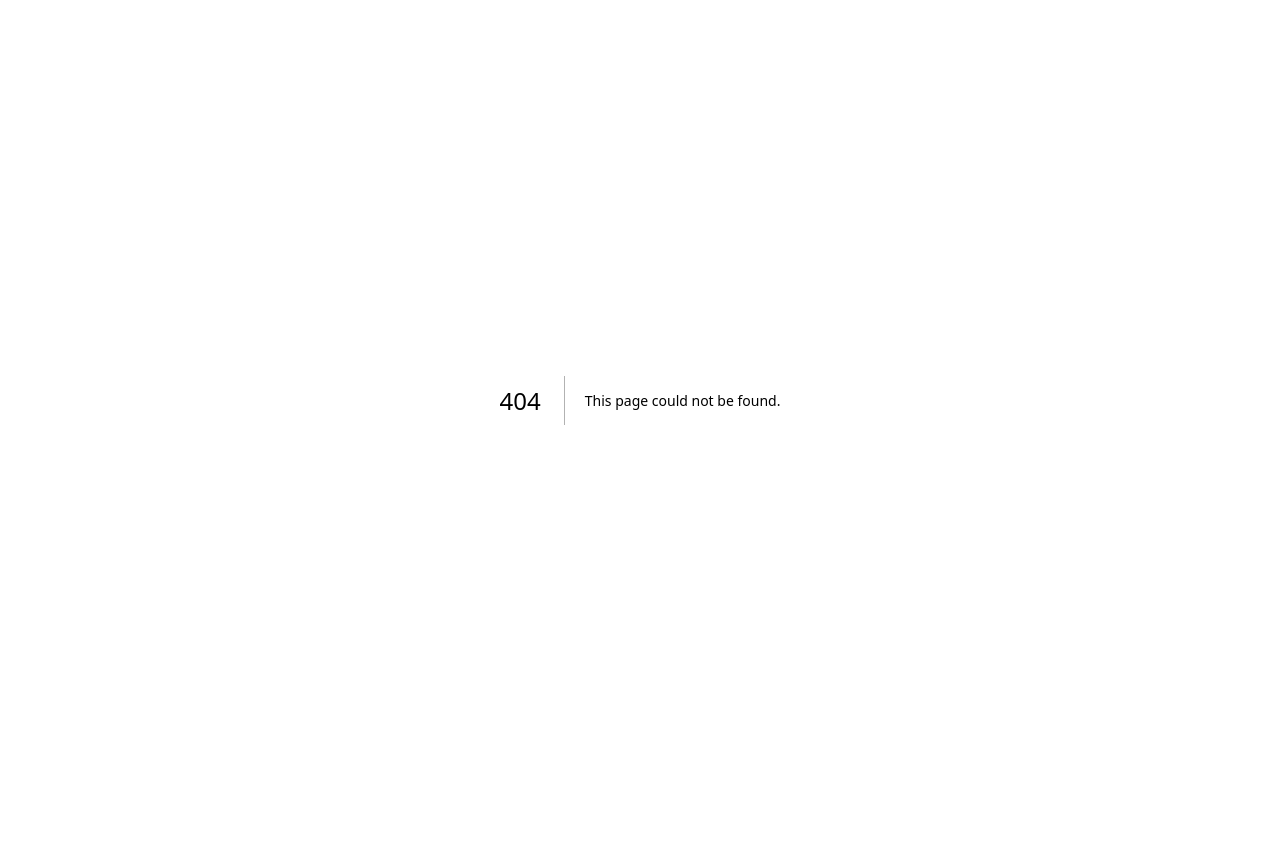
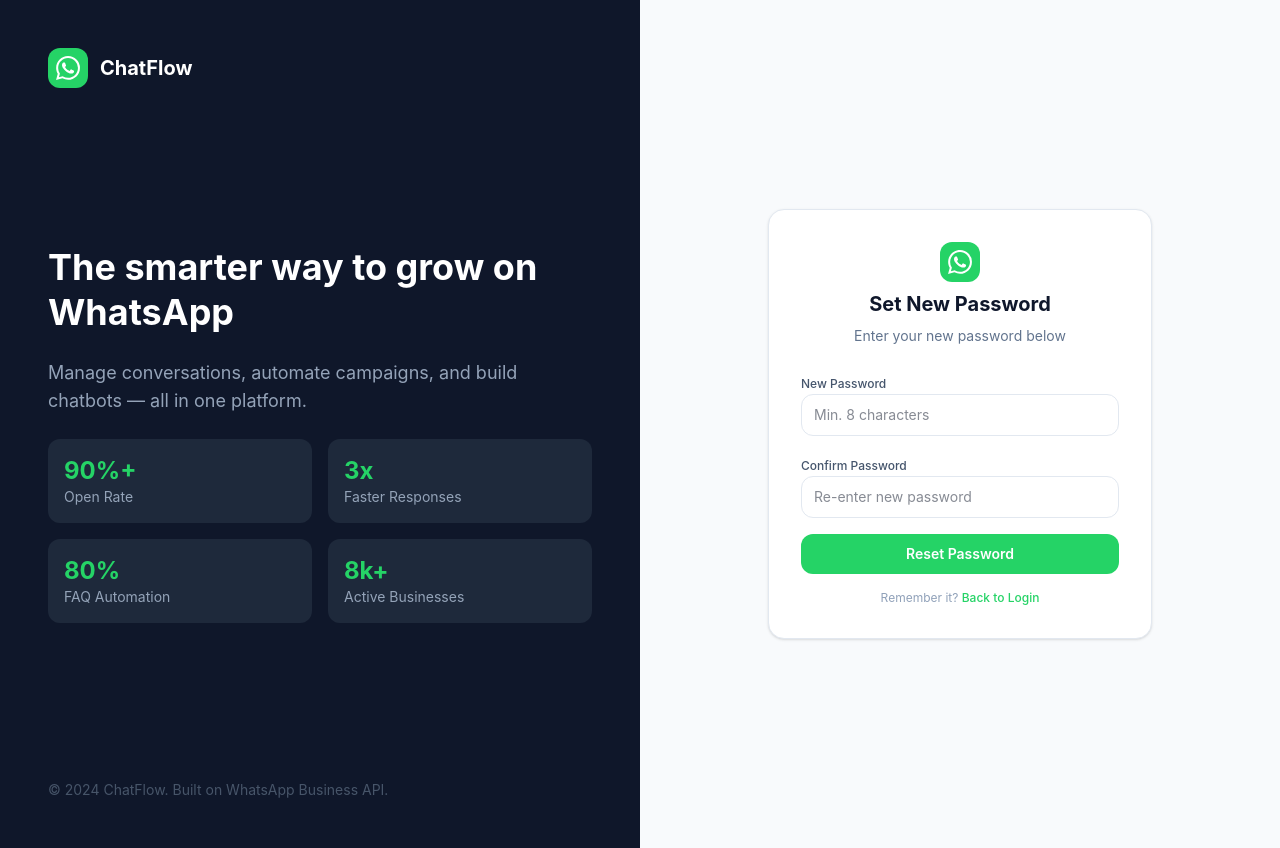
Before and after one commit to joshicloudindia-a11y/whatsapp, a Next.js app: page /reset-password in a window 1280 px wide. Before the commit this address had no page. Before the commit the page ends 800 px from the top, so only its background shows below. Built offline with nearby package versions, Linux system fonts and the light colour scheme.

Commit message:
fix: add missing reset-password page (was causing 404)

```diff
--- /dev/null
+++ b/src/app/(auth)/reset-password/page.tsx
@@ -0,0 +1,123 @@
+"use client";
+
+import { useState, Suspense } from "react";
+import { useSearchParams, useRouter } from "next/navigation";
+import axios from "axios";
+import Link from "next/link";
+
+function ResetPasswordForm() {
+  const searchParams = useSearchParams();
+  const router = useRouter();
+  const token = searchParams.get("token") ?? "";
+
+  const [password, setPassword]   = useState("");
+  const [confirm, setConfirm]     = useState("");
+  const [loading, setLoading]     = useState(false);
+  const [done, setDone]           = useState(false);
+  const [error, setError]         = useState("");
+
+  const handleSubmit = async (e: React.FormEvent) => {
+    e.preventDefault();
+    setError("");
+    if (password !== confirm) { setError("Passwords don't match"); return; }
+    if (!token) { setError("Invalid reset link"); return; }
+
+    setLoading(true);
+    try {
+      await axios.post("/api/auth/reset-password", { token, password });
+      setDone(true);
+      setTimeout(() => router.push("/login"), 2500);
+    } catch (e: any) {
+      setError(e.response?.data?.error ?? "Reset failed. Link may have expired.");
+    } finally {
+      setLoading(false);
+    }
+  };
+
+  return (
+    <div className="min-h-screen flex items-center justify-center bg-slate-50 px-4">
+      <div className="w-full max-w-sm bg-white rounded-2xl shadow-sm border p-8 space-y-6" style={{ borderColor: "#e2e8f0" }}>
+        {/* Logo */}
+        <div className="flex flex-col items-center gap-2">
+          <div className="w-10 h-10 rounded-xl flex items-center justify-center" style={{ background: "#25D366" }}>
+            <svg viewBox="0 0 24 24" fill="white" className="w-6 h-6">
+              <path d="M17.472 14.382c-.297-.149-1.758-.867-2.03-.967-.273-.099-.471-.148-.67.15-.197.297-.767.966-.94 1.164-.173.199-.347.223-.644.075-.297-.15-1.255-.463-2.39-1.475-.883-.788-1.48-1.761-1.653-2.059-.173-.297-.018-.458.13-.606.134-.133.298-.347.446-.52.149-.174.198-.298.298-.497.099-.198.05-.371-.025-.52-.075-.149-.669-1.612-.916-2.207-.242-.579-.487-.5-.669-.51-.173-.008-.371-.01-.57-.01-.198 0-.52.074-.792.372-.272.297-1.04 1.016-1.04 2.479 0 1.462 1.065 2.875 1.213 3.074.149.198 2.096 3.2 5.077 4.487.709.306 1.262.489 1.694.625.712.227 1.36.195 1.871.118.571-.085 1.758-.719 2.006-1.413.248-.694.248-1.289.173-1.413-.074-.124-.272-.198-.57-.347m-5.421 7.403h-.004a9.87 9.87 0 01-5.031-1.378l-.361-.214-3.741.982.998-3.648-.235-.374a9.86 9.86 0 01-1.51-5.26c.001-5.45 4.436-9.884 9.888-9.884 2.64 0 5.122 1.03 6.988 2.898a9.825 9.825 0 012.893 6.994c-.003 5.45-4.437 9.884-9.885 9.884m8.413-18.297A11.815 11.815 0 0012.05 0C5.495 0 .16 5.335.157 11.892c0 2.096.547 4.142 1.588 5.945L.057 24l6.305-1.654a11.882 11.882 0 005.683 1.448h.005c6.554 0 11.89-5.335 11.893-11.893a11.821 11.821 0 00-3.48-8.413z" />
+            </svg>
+          </div>
+          <h1 className="text-xl font-bold text-slate-900">Set New Password</h1>
+          <p className="text-sm text-slate-500 text-center">Enter your new password below</p>
+        </div>
+
+        {done ? (
+          <div className="text-center space-y-3">
+            <div className="w-12 h-12 rounded-full mx-auto flex items-center justify-center" style={{ background: "#dcfce7" }}>
+              <svg className="w-6 h-6 text-green-600" fill="none" viewBox="0 0 24 24" stroke="currentColor">
+                <path strokeLinecap="round" strokeLinejoin="round" strokeWidth={2} d="M5 13l4 4L19 7" />
+              </svg>
+            </div>
+            <p className="text-sm font-medium text-slate-900">Password reset successfully!</p>
+            <p className="text-xs text-slate-400">Redirecting to login...</p>
+          </div>
+        ) : (
+          <form onSubmit={handleSubmit} className="space-y-4">
+            {error && (
+              <div className="px-4 py-3 rounded-xl bg-red-50 border border-red-100 text-sm text-red-600">
+                {error}
+              </div>
+            )}
+
+            <div className="space-y-1.5">
+              <label className="text-xs font-medium text-slate-600">New Password</label>
+              <input
+                type="password"
+                required
+                minLength={8}
+                value={password}
+                onChange={(e) => setPassword(e.target.value)}
+                placeholder="Min. 8 characters"
+                className="w-full px-3 py-2.5 border border-slate-200 rounded-xl text-sm focus:outline-none focus:ring-2 focus:ring-green-500"
+              />
+            </div>
+
+            <div className="space-y-1.5">
+              <label className="text-xs font-medium text-slate-600">Confirm Password</label>
+              <input
+                type="password"
+                required
+                minLength={8}
+                value={confirm}
+                onChange={(e) => setConfirm(e.target.value)}
+                placeholder="Re-enter new password"
+                className="w-full px-3 py-2.5 border border-slate-200 rounded-xl text-sm focus:outline-none focus:ring-2 focus:ring-green-500"
+              />
+            </div>
+
+            <button
+              type="submit"
+              disabled={loading}
+              className="w-full py-2.5 rounded-xl text-sm font-semibold text-white disabled:opacity-60 transition-all hover:brightness-110"
+              style={{ background: "#25D366" }}
+            >
+              {loading ? "Resetting..." : "Reset Password"}
+            </button>
+
+            <p className="text-center text-xs text-slate-400">
+              Remember it?{" "}
+              <Link href="/login" className="font-medium hover:underline" style={{ color: "#25D366" }}>
+                Back to Login
+              </Link>
+            </p>
+          </form>
+        )}
+      </div>
+    </div>
+  );
+}
+
+export default function ResetPasswordPage() {
+  return (
+    <Suspense fallback={<div className="min-h-screen flex items-center justify-center bg-slate-50"><div className="text-slate-400 text-sm">Loading...</div></div>}>
+      <ResetPasswordForm />
+    </Suspense>
+  );
+}
```
